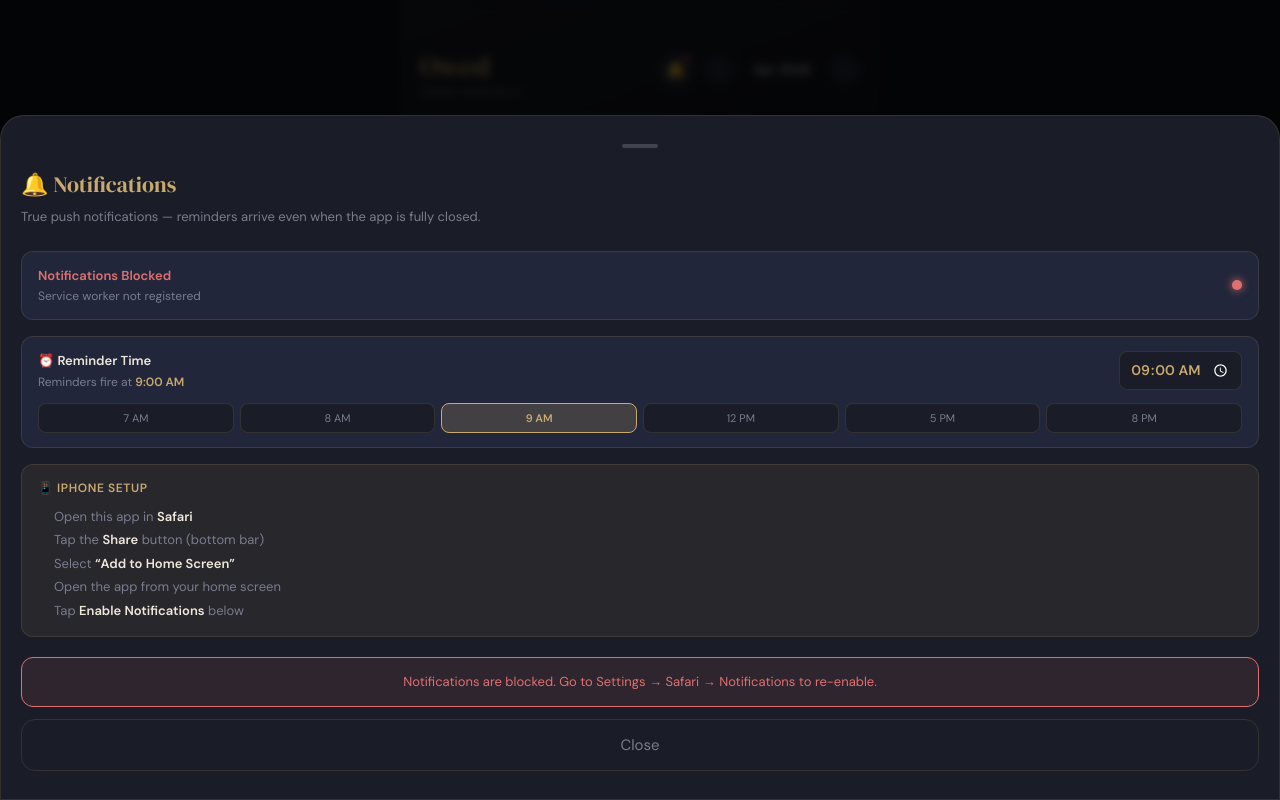
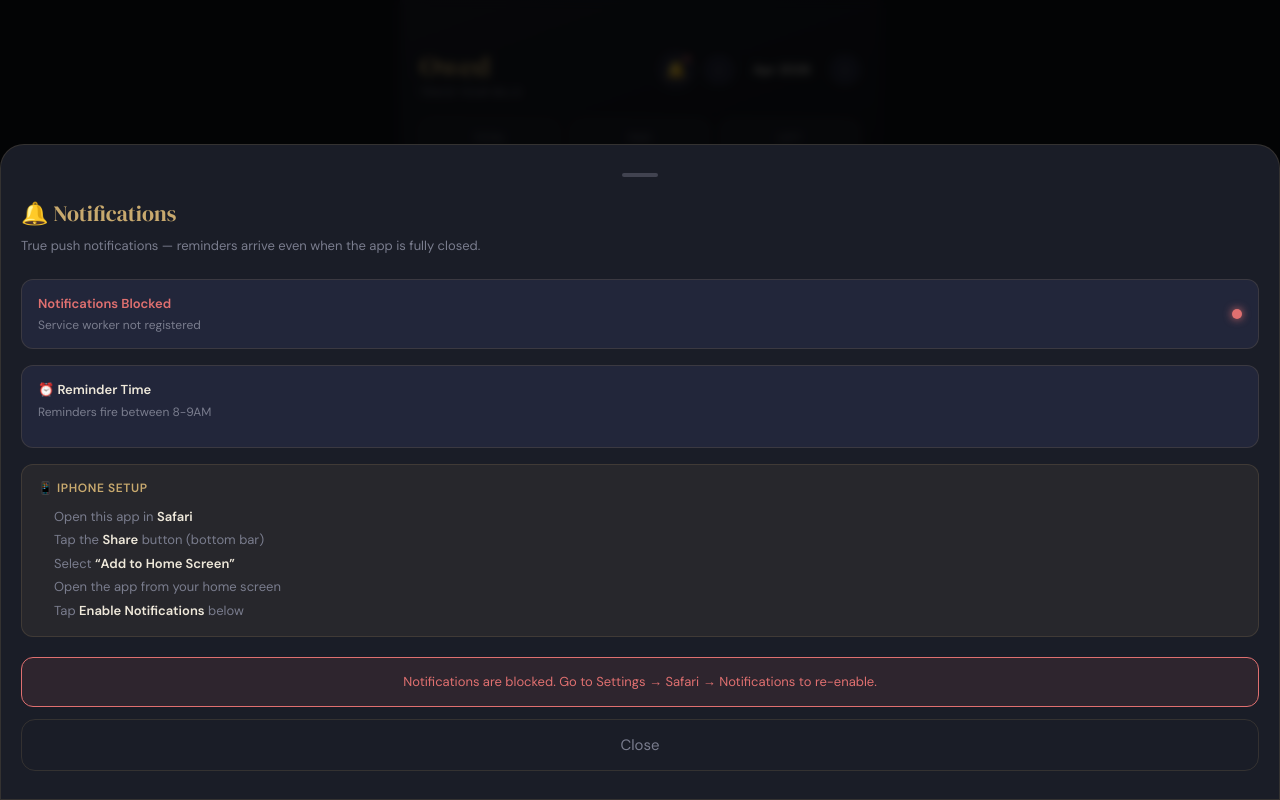
Before and after one commit to dJoshware/bill-tracker, a Next.js app: page / in a window 1280 px wide. Both pictures are taken after a click on the button "Notifications". Built offline with nearby package versions, Linux system fonts and the light colour scheme.

Commit message:
Hide time picker

```diff
--- a/components/NotificationPanel.tsx
+++ b/components/NotificationPanel.tsx
@@ -8,10 +8,10 @@ import {
     subscribeToPush,
     unsubscribeFromPush,
     getExistingSubscription,
-    getSavedNotifyTime,
-    saveNotifyTime,
-    formatTime12h,
-    DEFAULT_NOTIFY_TIME,
+    // getSavedNotifyTime,
+    // saveNotifyTime,
+    // formatTime12h,
+    // DEFAULT_NOTIFY_TIME,
 } from "@/lib/notifications";
 import type { Bill } from "@/lib/types";
 
@@ -20,14 +20,14 @@ interface NotificationPanelProps {
     onClose: () => void;
 }
 
-const TIME_PRESETS = [
-    { label: "7 AM", value: "07:00" },
-    { label: "8 AM", value: "08:00" },
-    { label: "9 AM", value: "09:00" },
-    { label: "12 PM", value: "12:00" },
-    { label: "5 PM", value: "17:00" },
-    { label: "8 PM", value: "20:00" },
-];
+// const TIME_PRESETS = [
+//     { label: "7 AM", value: "07:00" },
+//     { label: "8 AM", value: "08:00" },
+//     { label: "9 AM", value: "09:00" },
+//     { label: "12 PM", value: "12:00" },
+//     { label: "5 PM", value: "17:00" },
+//     { label: "8 PM", value: "20:00" },
+// ];
 
 export default function NotificationPanel({
     bills,
@@ -40,13 +40,12 @@ export default function NotificationPanel({
     const [swReady, setSwReady] = React.useState(false);
     const [loading, setLoading] = React.useState(false);
     const [testSent, setTestSent] = React.useState(false);
-    const [notifyTime, setNotifyTime] =
-        React.useState<string>(DEFAULT_NOTIFY_TIME);
-    const [timeSaved, setTimeSaved] = React.useState(false);
+    // const [notifyTime, setNotifyTime] =
+    //     React.useState<string>(DEFAULT_NOTIFY_TIME);
+    // const [timeSaved, setTimeSaved] = React.useState(false);
 
     React.useEffect(() => {
         registerServiceWorker().then(reg => setSwReady(!!reg));
-        setNotifyTime(getSavedNotifyTime());
         // Check if already subscribed
         getExistingSubscription().then(sub => setSubscribed(!!sub));
     }, []);
@@ -82,13 +81,6 @@ export default function NotificationPanel({
         await sendTestNotification(bills[0].name, bills[0].amount);
         setTestSent(true);
         setTimeout(() => setTestSent(false), 3000);
-    };
-
-    const handleTimeChange = (value: string) => {
-        setNotifyTime(value);
-        saveNotifyTime(value);
-        setTimeSaved(true);
-        setTimeout(() => setTimeSaved(false), 2000);
     };
 
     const statusColor =
@@ -212,7 +204,7 @@ export default function NotificationPanel({
                 </div>
 
                 {/* Reminder time picker */}
-                <div
+                {/* <div
                     style={{
                         background: "var(--surface2)",
                         border: "1px solid var(--border)",
@@ -313,6 +305,42 @@ export default function NotificationPanel({
                                 {preset.label}
                             </button>
                         ))}
+                    </div>
+                </div> */}
+
+                <div
+                    style={{
+                        background: "var(--surface2)",
+                        border: "1px solid var(--border)",
+                        borderRadius: 12,
+                        padding: "14px 16px",
+                        marginBottom: 16,
+                    }}>
+                    <div
+                        style={{
+                            display: "flex",
+                            justifyContent: "space-between",
+                            alignItems: "center",
+                            marginBottom: 12,
+                        }}>
+                        <div>
+                            <div
+                                style={{
+                                    fontSize: 13,
+                                    fontWeight: 600,
+                                    color: "var(--text)",
+                                }}>
+                                ⏰ Reminder Time
+                            </div>
+                            <div
+                                style={{
+                                    fontSize: 12,
+                                    color: "var(--muted)",
+                                    marginTop: 4,
+                                }}>
+                                Reminders fire between 8-9AM
+                            </div>
+                        </div>
                     </div>
                 </div>
 
```
